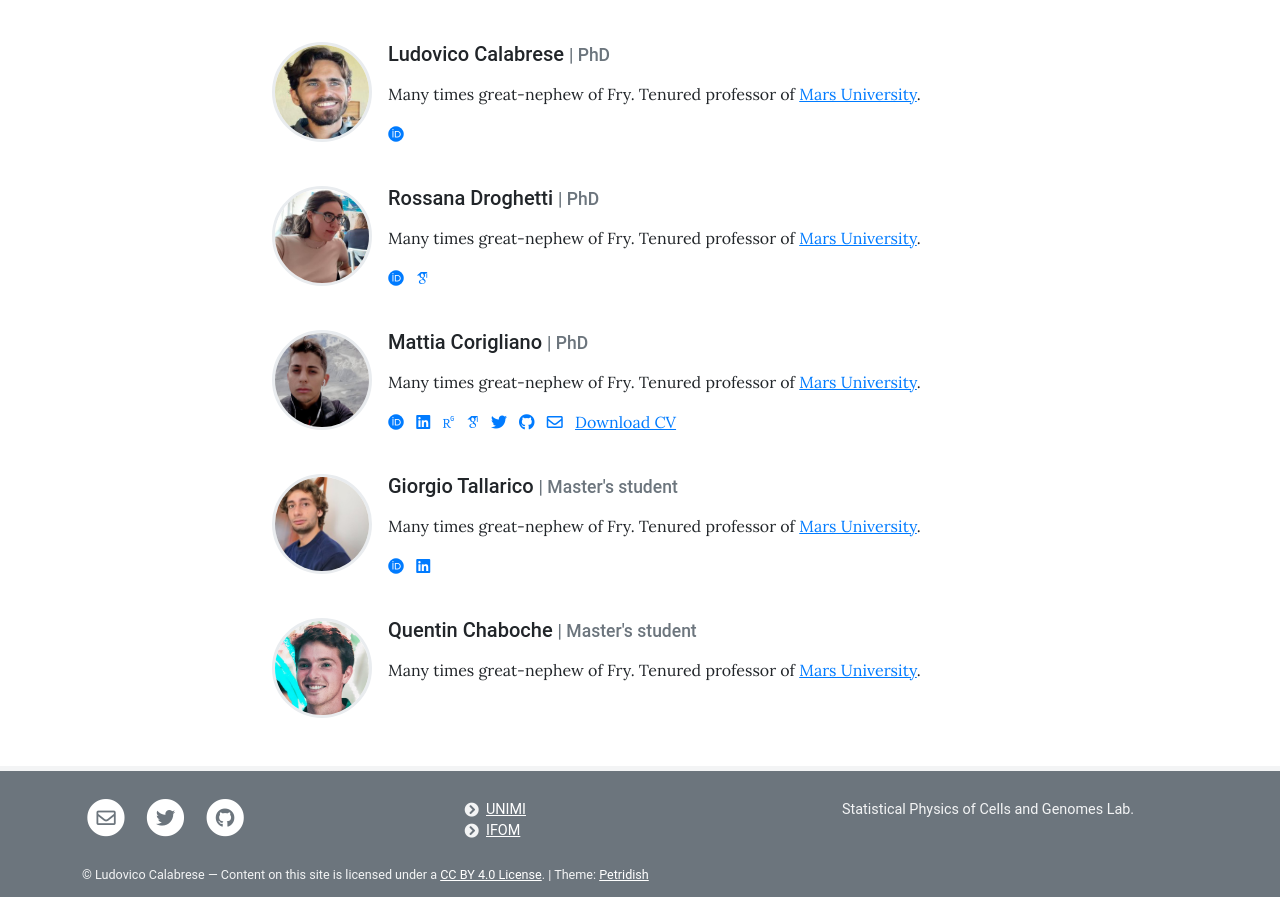
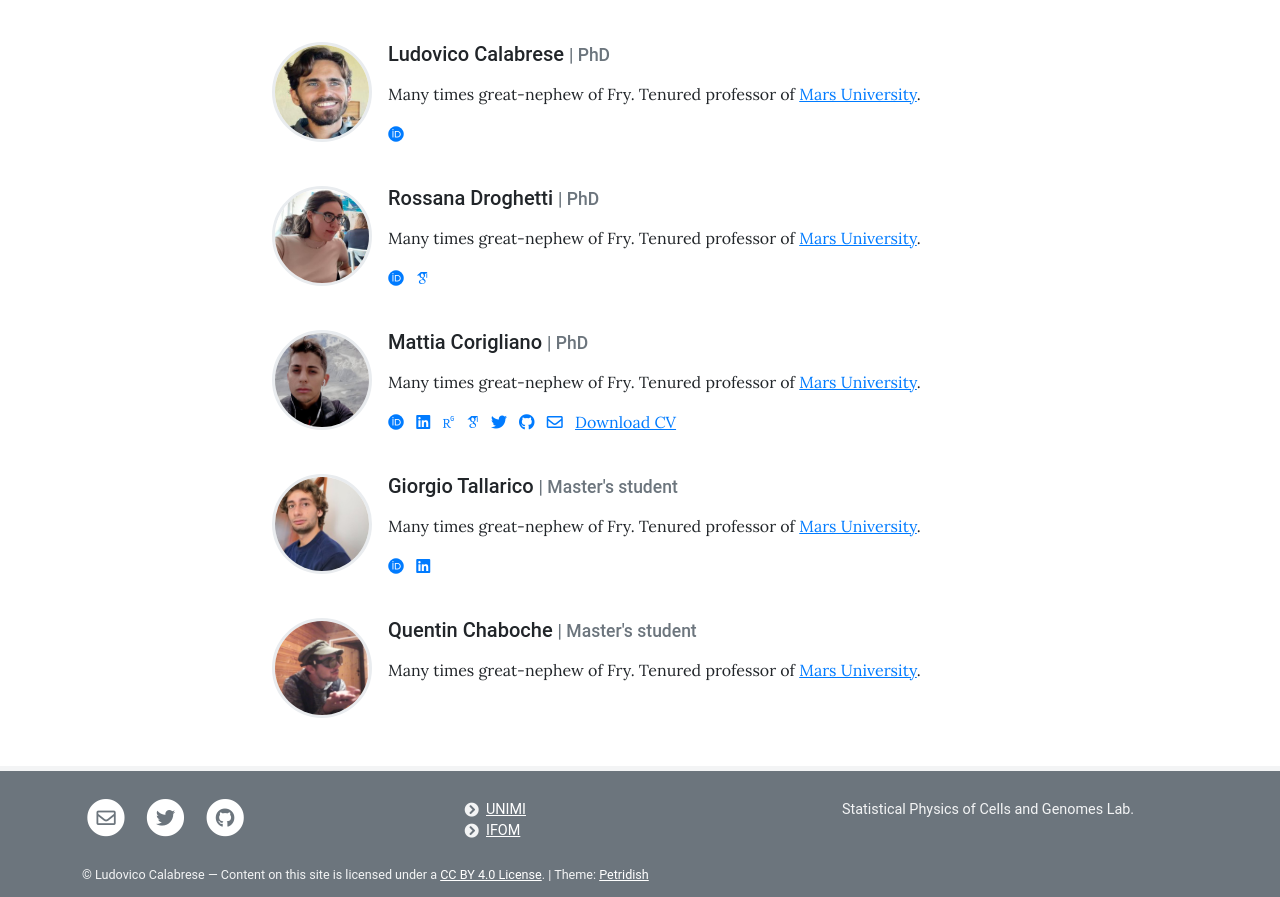
Before and after one commit to mcltone/spcg, a Jekyll site: the page built from pages/people.md, in a window 1280 px wide. Shown: the part 1017-1914 px from the top of the page. Built offline with Jekyll 4.4.1, drawn with Linux system fonts in a browser that asks for light colours; some web fonts are replaced.

Commit message:
adding quentin's image

```diff
--- a/_data/team.yml
+++ b/_data/team.yml
@@ -88,7 +88,7 @@
 
 - name: Quentin Chaboche
   role: Master's student
-  image: assets/theme/images/fry_ethan-hoover-311143-unsplash.jpg
+  image: assets/theme/images/qc.jpg
   #cv: qcCV.pdf
   description: >
     Many times great-nephew of Fry. Tenured professor of [Mars University](https://en.wikipedia.org/wiki/Mars_University).
```
Also changed, not shown: assets/theme/images/qc.jpg (added).
